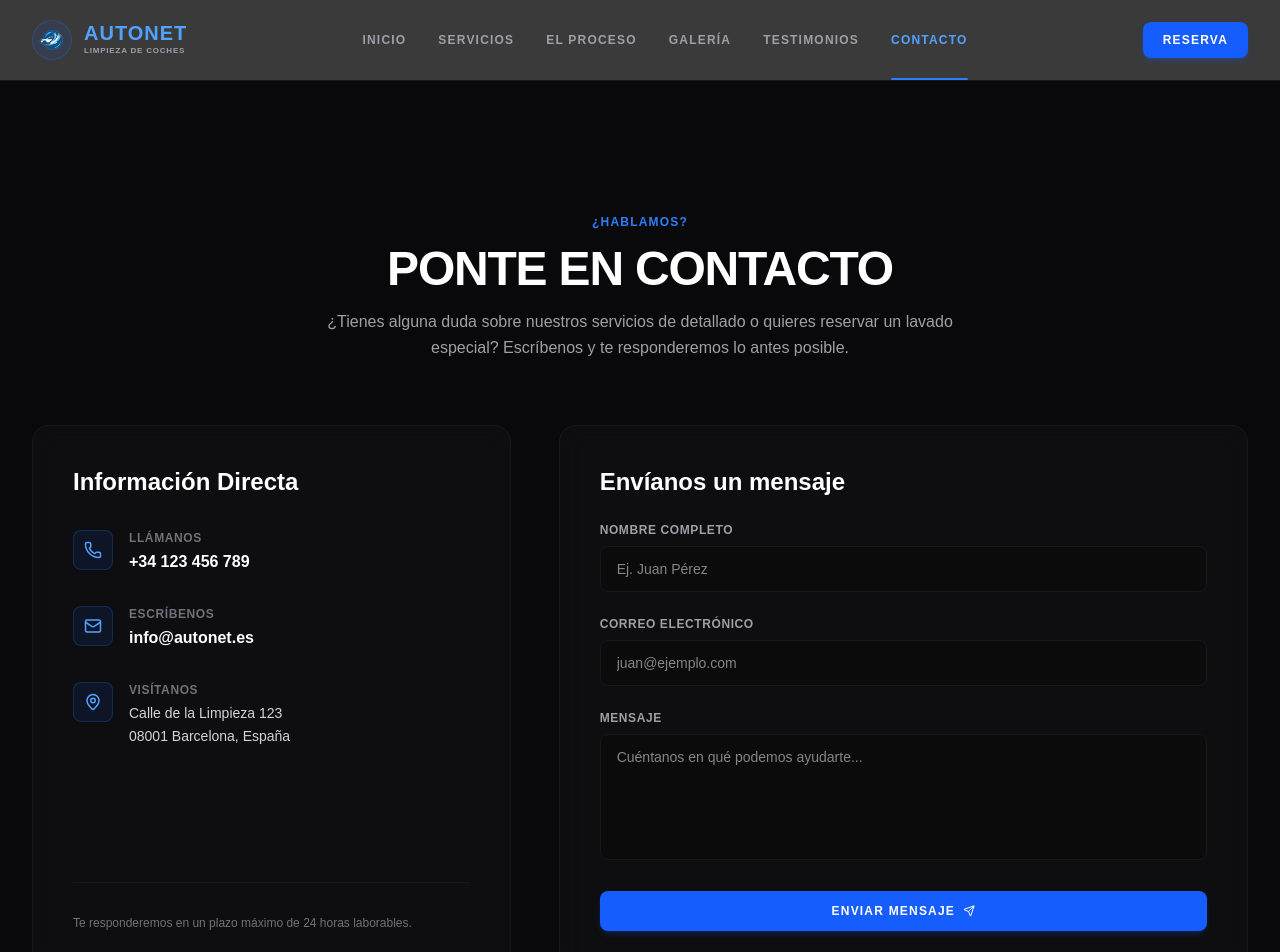
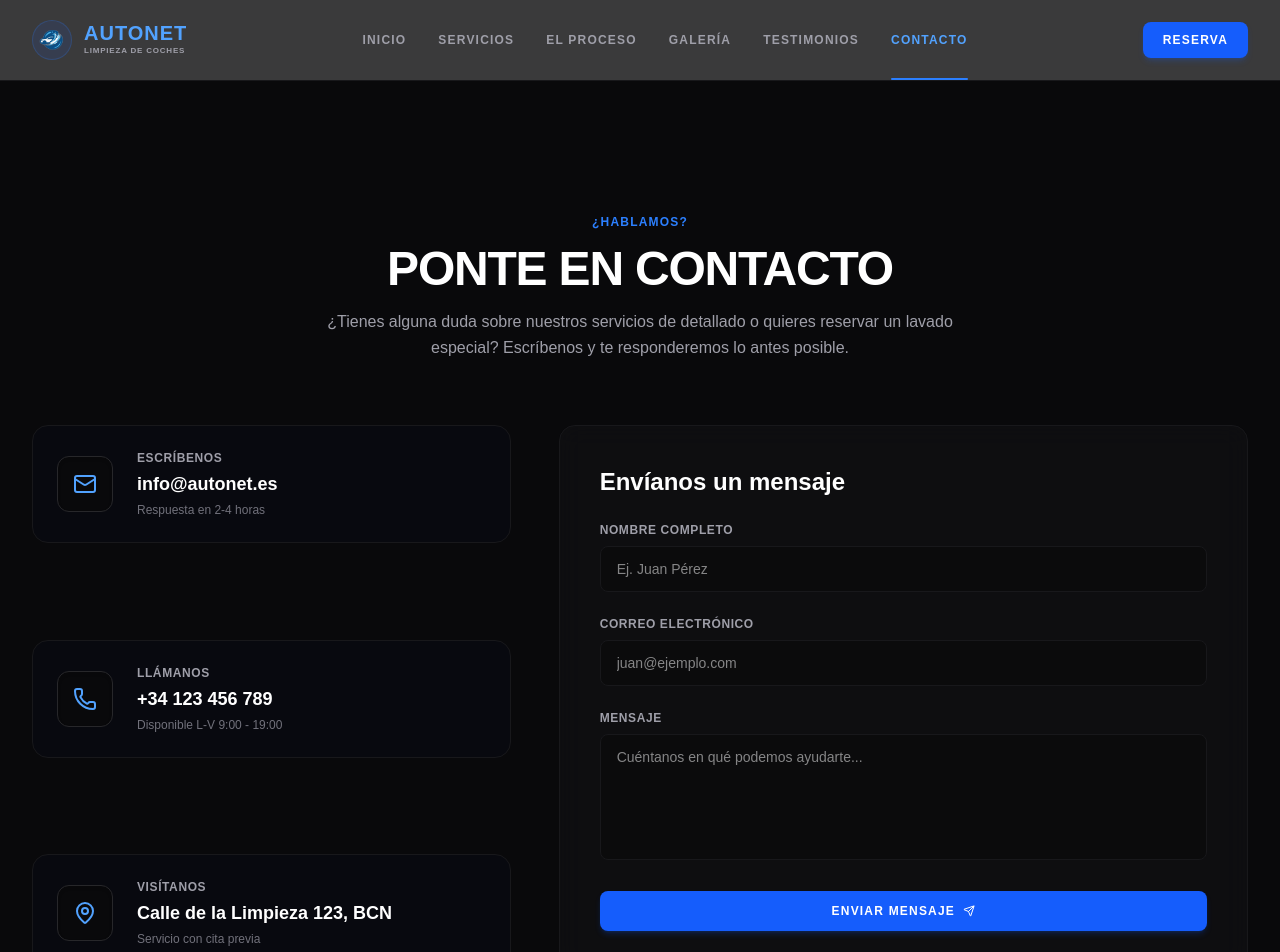
Before and after one commit to svanrell/autonet, a Next.js app: page /contacto in a window 1280 px wide. Shown: the top 952 px of the page. Built offline with nearby package versions, Linux system fonts and the light colour scheme.

Commit message:
feat: recreate interactive contact info cards with glowing border animations

```diff
--- a/src/app/contacto/ContactoClient.tsx
+++ b/src/app/contacto/ContactoClient.tsx
@@ -39,51 +39,68 @@ export default function ContactoClient() {
                     {/* Rejilla de Dos Columnas */}
                     <div className="grid grid-cols-1 lg:grid-cols-12 gap-12 items-stretch">
 
-                        {/* Columna Izquierda: Información de contacto */}
-                        <div className="lg:col-span-5 flex flex-col justify-between p-8 md:p-10 rounded-2xl bg-zinc-900/40 border border-zinc-900 backdrop-blur-md">
-                            <div>
-                                <h2 className="text-2xl font-bold mb-8">Información Directa</h2>
-                                <ul className="space-y-8">
-                                    <li className="flex items-start gap-4">
-                                        <div className="w-10 h-10 rounded-lg bg-blue-600/10 border border-blue-500/20 text-blue-400 flex items-center justify-center flex-shrink-0">
-                                            <Phone size={18} />
-                                        </div>
-                                        <div>
-                                            <p className="text-xs uppercase tracking-wider text-zinc-500 font-bold mb-1">Llámanos</p>
-                                            <a href="tel:+34123456789" className="text-white hover:text-blue-400 font-semibold transition-colors">
-                                                +34 123 456 789
-                                            </a>
-                                        </div>
-                                    </li>
-                                    <li className="flex items-start gap-4">
-                                        <div className="w-10 h-10 rounded-lg bg-blue-600/10 border border-blue-500/20 text-blue-400 flex items-center justify-center flex-shrink-0">
-                                            <Mail size={18} />
-                                        </div>
-                                        <div>
-                                            <p className="text-xs uppercase tracking-wider text-zinc-500 font-bold mb-1">Escríbenos</p>
-                                            <a href="mailto:info@autonet.es" className="text-white hover:text-blue-400 font-semibold transition-colors">
-                                                info@autonet.es
-                                            </a>
-                                        </div>
-                                    </li>
-                                    <li className="flex items-start gap-4">
-                                        <div className="w-10 h-10 rounded-lg bg-blue-600/10 border border-blue-500/20 text-blue-400 flex items-center justify-center flex-shrink-0">
-                                            <MapPin size={18} />
-                                        </div>
-                                        <div>
-                                            <p className="text-xs uppercase tracking-wider text-zinc-500 font-bold mb-1">Visítanos</p>
-                                            <p className="text-zinc-300 text-sm leading-relaxed">
-                                                Calle de la Limpieza 123<br />
-                                                08001 Barcelona, España
-                                            </p>
-                                        </div>
-                                    </li>
-                                </ul>
-                            </div>
+                        {/* Columna Izquierda: Tarjetas de Información de Contacto Interactivas */}
+                        <div className="lg:col-span-5 flex flex-col justify-between gap-6 h-full">
+                            {/* Tarjeta 1: Escríbenos */}
+                            <a
+                                href="mailto:info@autonet.es"
+                                className="group relative flex items-center gap-6 p-6 rounded-2xl bg-[#090a16]/40 border border-zinc-900 hover:border-blue-500/50 hover:bg-[#0f1126]/60 hover:shadow-[0_0_30px_rgba(59,130,246,0.15)] transition-all duration-500 cursor-pointer"
+                            >
+                                <div className="w-14 h-14 rounded-xl bg-zinc-950/80 border border-zinc-800 flex items-center justify-center flex-shrink-0 text-blue-400 group-hover:bg-blue-600 group-hover:text-white group-hover:border-blue-500 transition-all duration-300 shadow-inner">
+                                    <Mail size={24} />
+                                </div>
+                                <div className="flex-1 min-w-0">
+                                    <p className="text-xs uppercase tracking-wider font-semibold text-zinc-400 group-hover:text-blue-300 transition-colors">
+                                        Escríbenos
+                                    </p>
+                                    <h3 className="text-lg font-bold text-white mt-1 group-hover:text-blue-400 transition-colors truncate">
+                                        info@autonet.es
+                                    </h3>
+                                    <p className="text-xs text-zinc-500 mt-1">
+                                        Respuesta en 2-4 horas
+                                    </p>
+                                </div>
+                            </a>
 
-                            {/* Pequeño mapa de decoración o texto informativo */}
-                            <div className="border-t border-zinc-900 pt-8 mt-8 text-xs text-zinc-500">
-                                <p>Te responderemos en un plazo máximo de 24 horas laborables.</p>
+                            {/* Tarjeta 2: Llámanos */}
+                            <a
+                                href="tel:+34123456789"
+                                className="group relative flex items-center gap-6 p-6 rounded-2xl bg-[#090a16]/40 border border-zinc-900 hover:border-blue-500/50 hover:bg-[#0f1126]/60 hover:shadow-[0_0_30px_rgba(59,130,246,0.15)] transition-all duration-500 cursor-pointer"
+                            >
+                                <div className="w-14 h-14 rounded-xl bg-zinc-950/80 border border-zinc-800 flex items-center justify-center flex-shrink-0 text-blue-400 group-hover:bg-blue-600 group-hover:text-white group-hover:border-blue-500 transition-all duration-300 shadow-inner">
+                                    <Phone size={24} />
+                                </div>
+                                <div className="flex-1 min-w-0">
+                                    <p className="text-xs uppercase tracking-wider font-semibold text-zinc-400 group-hover:text-blue-300 transition-colors">
+                                        Llámanos
+                                    </p>
+                                    <h3 className="text-lg font-bold text-white mt-1 group-hover:text-blue-400 transition-colors truncate">
+                                        +34 123 456 789
+                                    </h3>
+                                    <p className="text-xs text-zinc-500 mt-1">
+                                        Disponible L-V 9:00 - 19:00
+                                    </p>
+                                </div>
+                            </a>
+
+                            {/* Tarjeta 3: Visítanos */}
+                            <div
+                                className="group relative flex items-center gap-6 p-6 rounded-2xl bg-[#090a16]/40 border border-zinc-900 hover:border-blue-500/50 hover:bg-[#0f1126]/60 hover:shadow-[0_0_30px_rgba(59,130,246,0.15)] transition-all duration-500"
+                            >
+                                <div className="w-14 h-14 rounded-xl bg-zinc-950/80 border border-zinc-800 flex items-center justify-center flex-shrink-0 text-blue-400 group-hover:bg-blue-600 group-hover:text-white group-hover:border-blue-500 transition-all duration-300 shadow-inner">
+                                    <MapPin size={24} />
+                                </div>
+                                <div className="flex-1 min-w-0">
+                                    <p className="text-xs uppercase tracking-wider font-semibold text-zinc-400 group-hover:text-blue-300 transition-colors">
+                                        Visítanos
+                                    </p>
+                                    <h3 className="text-lg font-bold text-white mt-1 group-hover:text-blue-400 transition-colors truncate">
+                                        Calle de la Limpieza 123, BCN
+                                    </h3>
+                                    <p className="text-xs text-zinc-500 mt-1">
+                                        Servicio con cita previa
+                                    </p>
+                                </div>
                             </div>
                         </div>
 
```
